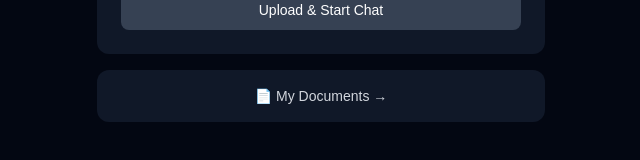
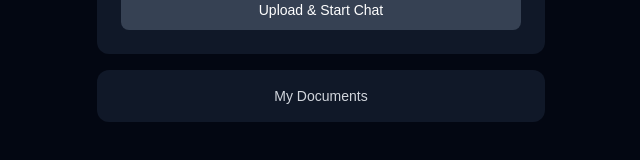
Before and after one commit to KeshavAjagaonkar/chat-with-pdf, a Next.js app in the folder frontend/: page / in a window 1280 px wide. Shown: the part 436-596 px from the top of the page, without its empty margins (319-959 px from the left). Built offline with nearby package versions, Linux system fonts and the light colour scheme; no server answers.

Commit message:
no changes

```diff
--- a/frontend/app/page.tsx
+++ b/frontend/app/page.tsx
@@ -129,7 +129,7 @@ export default function Home() {
           href="/documents"
           className="bg-gray-900 rounded-xl p-4 text-sm text-gray-300 hover:text-white hover:bg-gray-800 transition text-center flex items-center justify-center gap-2"
         >
-          📄 My Documents →
+          My Documents
         </a>
 
       </div>
```
